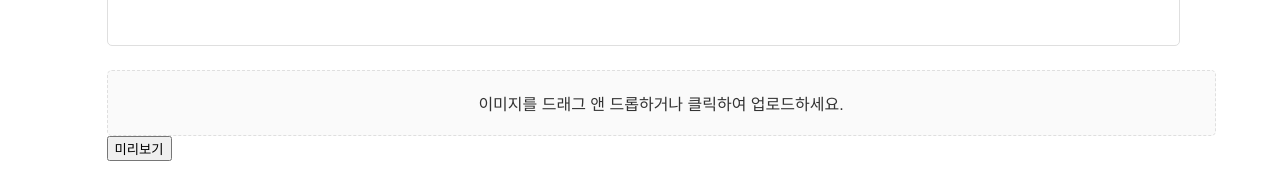
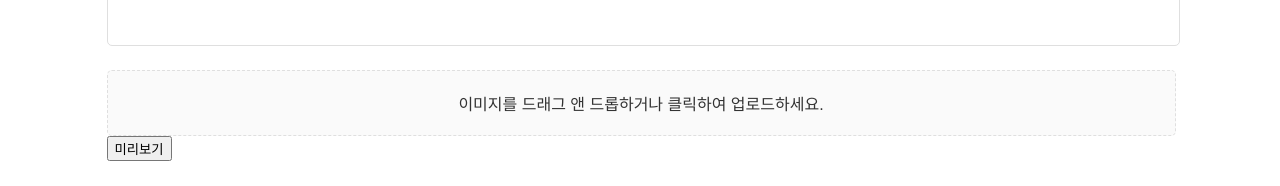
Before and after one commit to IdeaFestival-JOVA/JOVA-client-V0.5, a React (Vite) app: page /notification in a window 1280 px wide. Shown: the part 601-787 px from the top of the page. Built offline with nearby package versions, Linux system fonts and the light colour scheme; a web font is replaced by a local one.

Commit message:
드래그 앤 드롭 클릭 padding조절

```diff
--- a/src/page/notification/NotificationBody.tsx
+++ b/src/page/notification/NotificationBody.tsx
@@ -46,7 +46,7 @@ const TextArea = styled.textarea`
 const DragAndDropArea = styled.div`
   border: 1px dashed #dfdfdf;
   border-radius: 5px;
-  padding: 20px;
+  padding: 20px 0 20px 0;
   margin-top: 20px;
   width: 1067px;
   text-align: center;
@@ -147,14 +147,6 @@ function NotificationBody() {
         <DragAndDropArea onDrop={handleDrop} onDragOver={handleDragOver}>
           이미지를 드래그 앤 드롭하거나 클릭하여 업로드하세요.
         </DragAndDropArea>
-        {images.map((image) => (
-          <img
-            key={image.id}
-            src={image.base64}
-            alt="Uploaded"
-            style={{ maxWidth: "100%", height: "auto", marginTop: "20px" }}
-          />
-        ))}
         <button onClick={() => setIsModalOpen(true)}>미리보기</button>
       </BodyWrapper>
 
```
